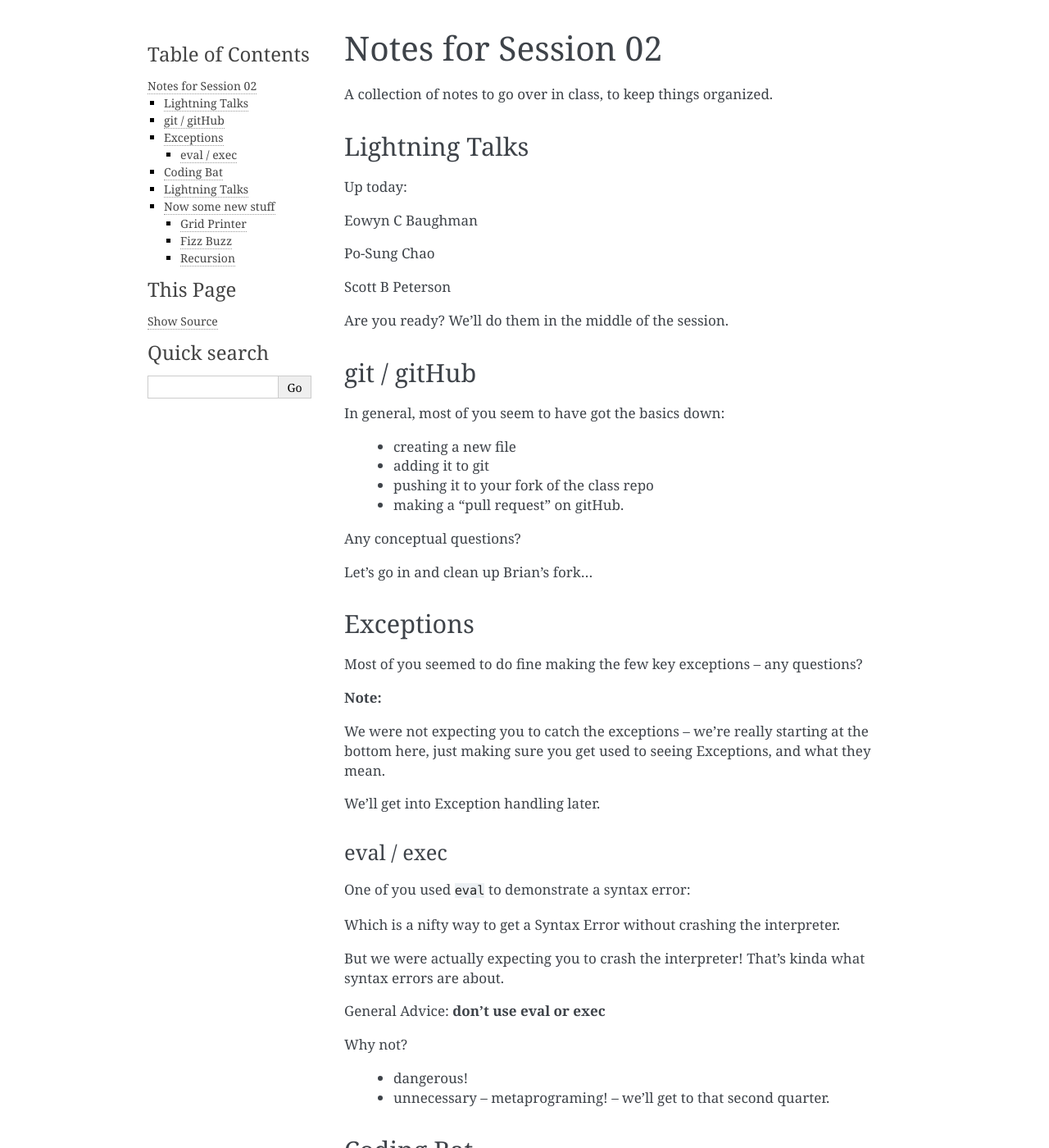
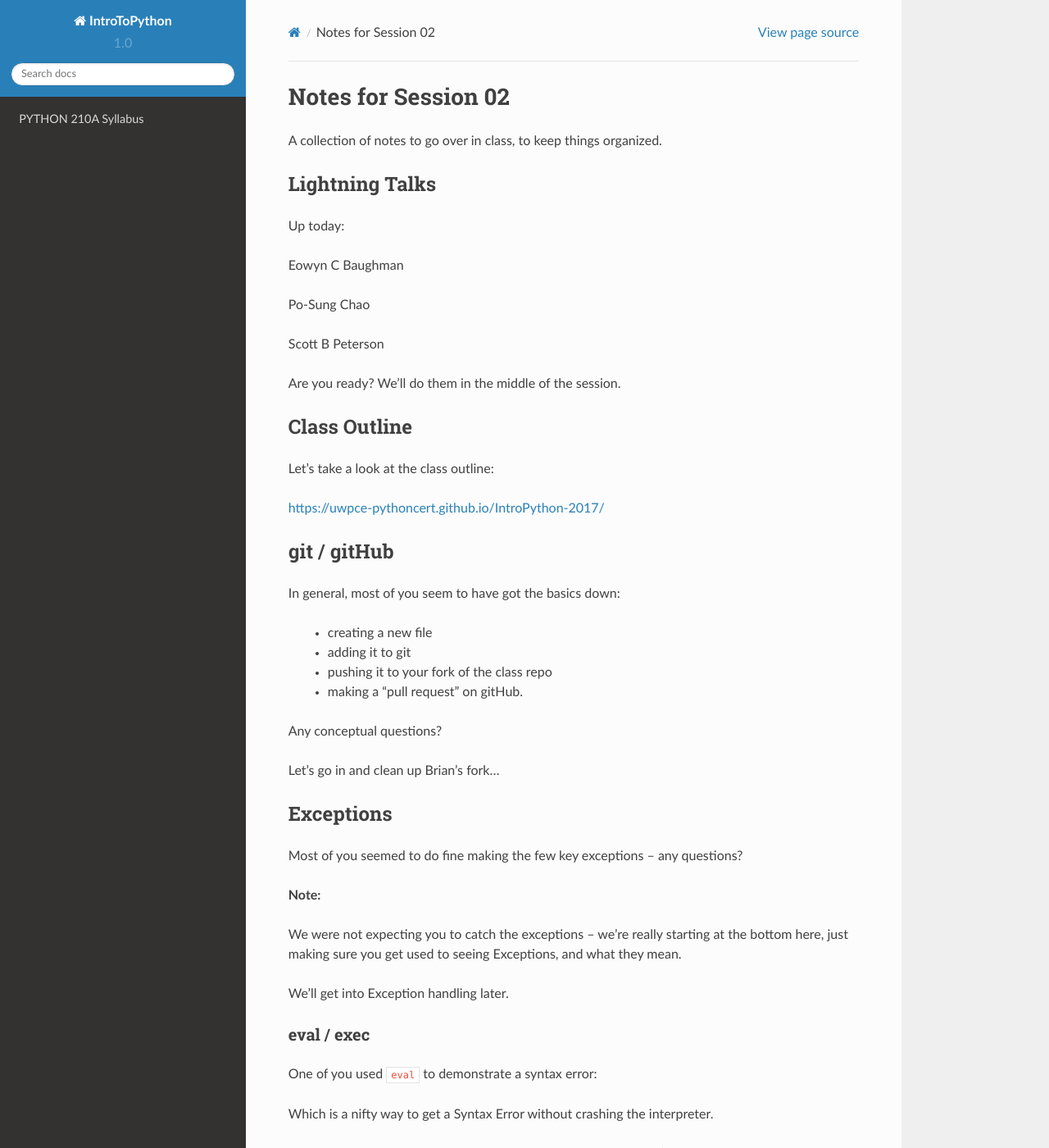
Before and after one commit to UWPCE-PythonCert/IntroPython-2017, a Sphinx documentation site: the page built from materials/source/notes/session02.rst, in a window 1280 px wide and 1400 px high. Shown: the whole window at 82% size. Built offline with Sphinx 7.4.7 and the Read the Docs theme 2.0.0, drawn with Linux system fonts in a browser that asks for light colours; some of the changed text lies outside the part shown.

Commit message:
changed theme and added some to notes.

```diff
--- a/materials/source/conf.py
+++ b/materials/source/conf.py
@@ -99,7 +99,8 @@ todo_include_todos = True
 # The theme to use for HTML and HTML Help pages.  See the documentation for
 # a list of builtin themes.
 #
-html_theme = 'alabaster'
+# html_theme = 'alabaster'
+html_theme = "sphinx_rtd_theme"
 
 # Theme options are theme-specific and customize the look and feel of a theme
 # further.  For a list of options available for each theme, see the
--- a/materials/source/notes/session02.rst
+++ b/materials/source/notes/session02.rst
@@ -20,6 +20,14 @@ Po-Sung Chao
 Scott B Peterson
 
 Are you ready? We'll do them in the middle of the session.
+
+Class Outline
+=============
+
+Let's take a look at the class outline:
+
+https://uwpce-pythoncert.github.io/IntroPython-2017/
+
 
 git / gitHub
 ============
@@ -82,6 +90,7 @@ Anyone not like their solution?
 
 Let's talk about it!
 
+
 Lightning Talks
 ===============
 
```
